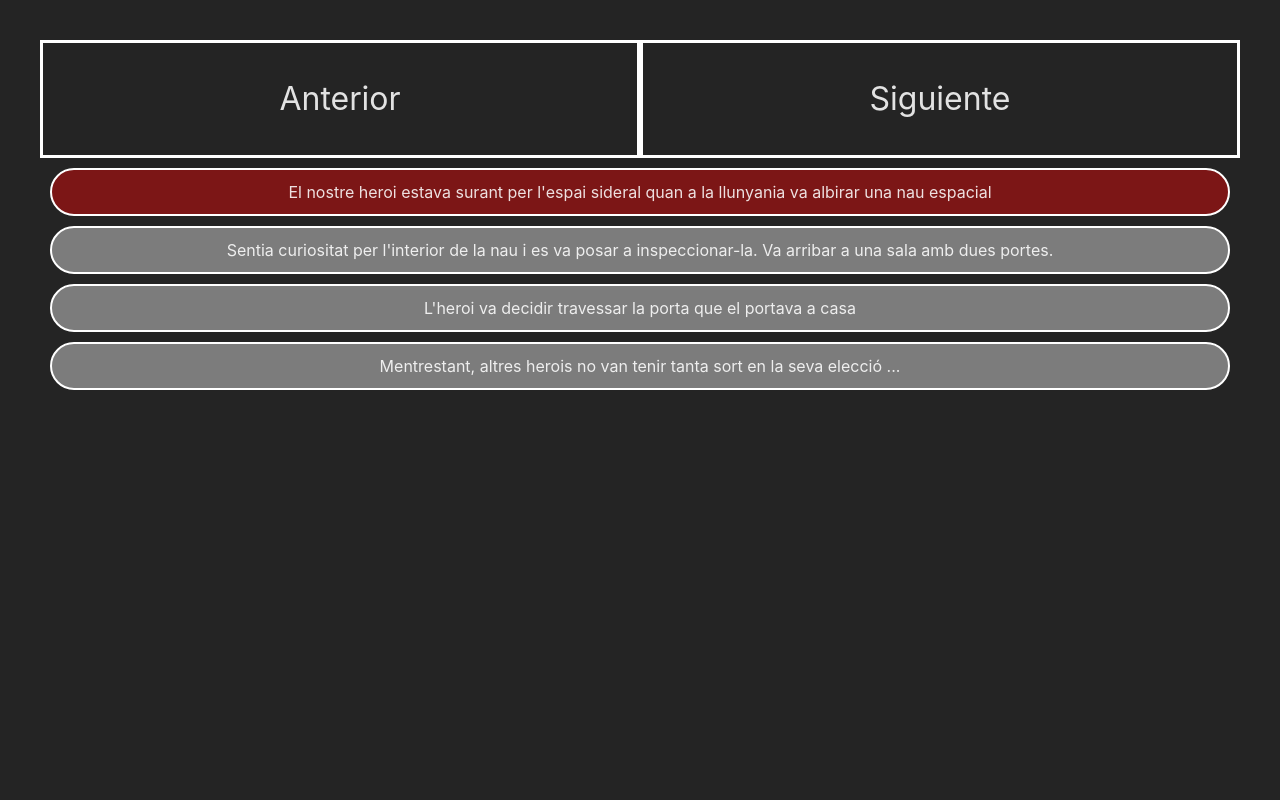
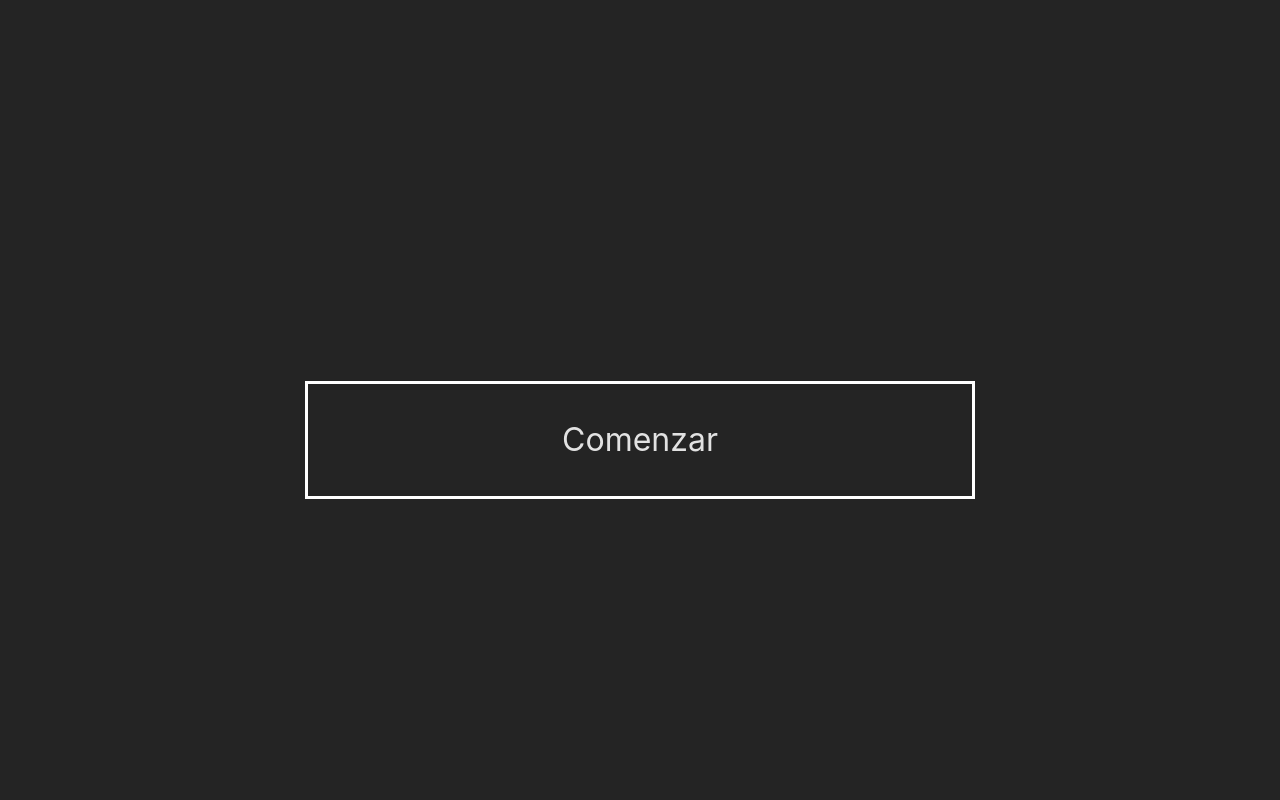
Before and after one commit to treee97/sprint-6, a React (Vite) app: page / in a window 1280 px wide. Shown: the top 800 px of the page. Built offline with nearby package versions, Linux system fonts and the light colour scheme.

Commit message:
added "Comenzar" screen

```diff
--- a/src/App.tsx
+++ b/src/App.tsx
@@ -10,13 +10,21 @@ const ContainerButton = styled.div`
   align-items: center;
   justify-content: space-around;
 `;
+const ContainerScreen = styled.div`
+  width: 100%;
+  height: 100vh;
+  display: flex;
+  align-items: center;
+  justify-content: center;
+`
  // &:hover {
   //   para hover meter esto dentro del ` `;
   //   }
   //https://www.youtube.com/watch?v=jRxoO-Zd0pQ
 
 function App() {
- const [changeStory, setChangeStory] = useState<number>(0);
+  const [welcomeScreen, setWelcomeScreen] = useState<boolean>(false);
+  const [changeStory, setChangeStory] = useState<number>(0);
     //el 0 es la posicion de la primera Escena.
 
     const handlerBack = () => {
@@ -35,6 +43,13 @@ function App() {
     }
   return (
     <>
+    {
+      !welcomeScreen && (
+        <ContainerScreen>
+          <Button onClick={() => setWelcomeScreen(true)} text="Comenzar" />
+        </ContainerScreen>
+      )
+    }
     <ContainerButton>
       <Button onClick={handlerBack} text="Anterior" />
       <Button onClick={handlerNext} text="Siguiente" />
--- a/src/components/Escena.tsx
+++ b/src/components/Escena.tsx
@@ -17,6 +17,7 @@ type sentenceProp = {
   sentence: string;
   isFocused: boolean;
 }
+
 const Escena: React.FC<sentenceProp> = ({sentence, isFocused}) => {
   //destructuring
 
```
